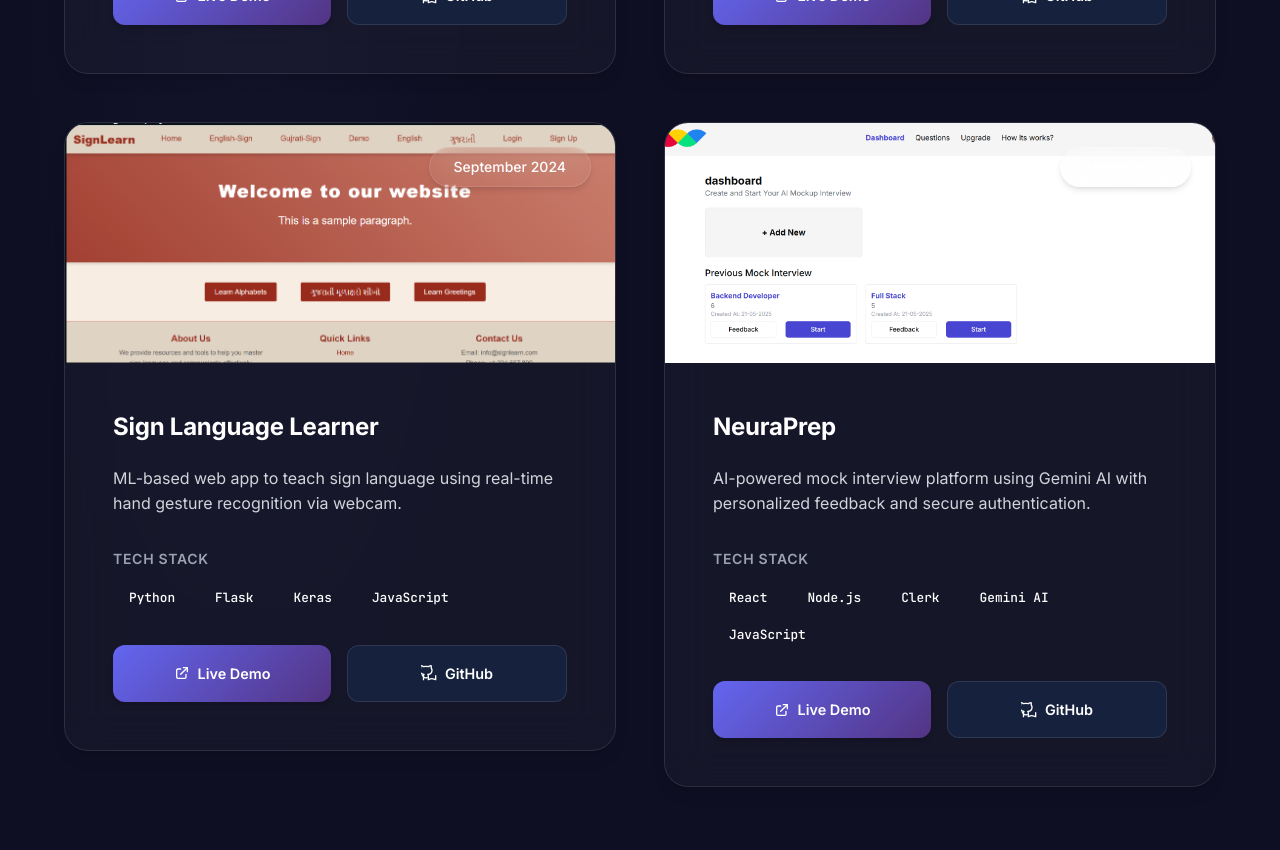
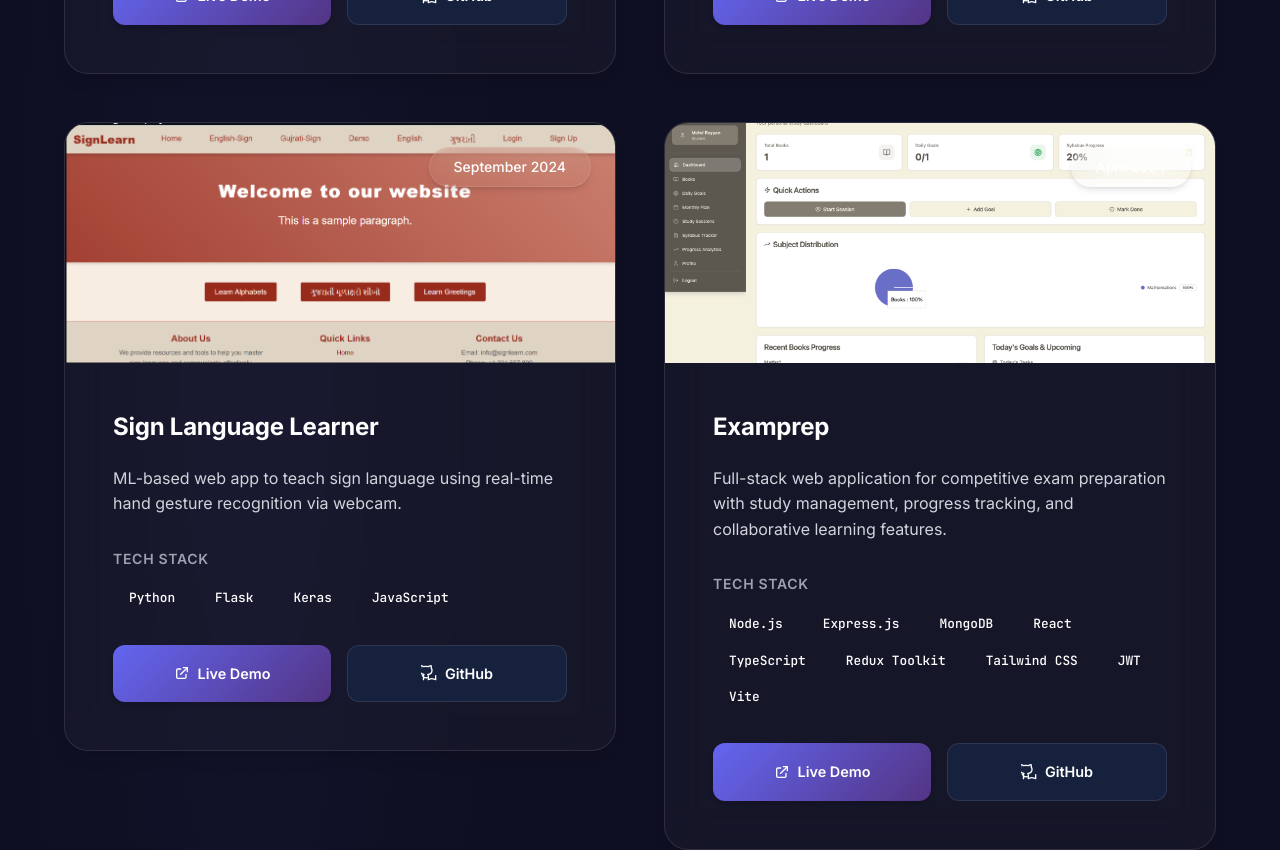
Before and after one commit to mrrayyan2005/MyPortfolio, a React (Create React App) app: page / in a window 1280 px wide. Shown: the part 6600-7450 px from the top of the page. Built offline with nearby package versions, Linux system fonts and the light colour scheme.

Commit message:
Add Examprep project to portfolio

```diff
--- a/src/data/projectsData.json
+++ b/src/data/projectsData.json
@@ -27,6 +27,16 @@
       "githubLink": "https://github.com/mrrayyan2005/learning-app-for-mute-and-deaf",
       "date": "September 2024"
     },
+
+    {
+      "title": "Examprep",
+      "shortDescription": "Full-stack web application for competitive exam preparation with study management, progress tracking, and collaborative learning features.",
+      "longDescription": "Developed a comprehensive study planner application designed for competitive exam preparation (UPSC, SSC, Banking, Railways). Built with Node.js/Express backend and React/TypeScript frontend, featuring study management, progress analytics, resource tracking, collaborative study groups, and real-time progress monitoring. Includes JWT authentication, Redux state management, and responsive UI with Tailwind CSS.",
+      "skills": ["Node.js", "Express.js", "MongoDB", "React", "TypeScript", "Redux Toolkit", "Tailwind CSS", "JWT", "Vite"],
+      "liveDemoLink": "https://examprep-one.vercel.app/",
+      "githubLink": "https://github.com/mrrayyan2005/Examprep",
+      "date": "April 2024"
+    },
     {
       "title": "NeuraPrep",
       "shortDescription": "AI-powered mock interview platform using Gemini AI with personalized feedback and secure authentication.",
@@ -34,7 +44,7 @@
       "skills": ["React", "Node.js", "Clerk", "Gemini AI", "JavaScript"],
       "liveDemoLink": "https://ai-mock-interview-git-master-mohd-rayyans-projects.vercel.app/sign-in?redirect_url=https%3A%2F%2Fai-mock-interview-git-master-mohd-rayyans-projects.vercel.app%2Fdashboard",
       "githubLink": "https://github.com/mrrayyan2005/AI-mock-Interview",
-      "date": "March 2024"
+      "date": "February 2024"
     }
   ]
 }
--- a/src/sections/ProjectSection.js
+++ b/src/sections/ProjectSection.js
@@ -7,6 +7,7 @@ import NeuraPrep from "../assets/img/NeuraPrep.png";
 import RayyanEstateImage from "../assets/img/RayyanEstate.png";
 import SignLearnImage from "../assets/img/SignLearn.png";
 import InsightCrmImage from "../assets/img/InsightCrm.png";
+import ExamprepImage from "../assets/img/Examprep.png";
 
 const ProjectSection = () => {
   const [hoveredProject, setHoveredProject] = useState(null);
@@ -20,6 +21,8 @@ const ProjectSection = () => {
       return SignLearnImage;
     } else if (title === "NeuraPrep") {
       return NeuraPrep;
+    } else if (title === "Examprep") {
+      return ExamprepImage;
     }
   };
 
@@ -29,6 +32,7 @@ const ProjectSection = () => {
       case 'RayyanEstate': return '🏠';
       case 'Sign Language Learner': return '🤝';
       case 'NeuraPrep': return '🎯';
+      case 'Examprep': return '📚';
       default: return '💼';
     }
   };
@@ -47,7 +51,10 @@ const ProjectSection = () => {
       'Cloudinary': '#3448C5',
       'Express.js': '#000000',
       'Tailwind CSS': '#06B6D4',
-      'Clerk': '#6C47FF'
+      'Clerk': '#6C47FF',
+      'TypeScript': '#3178C6',
+      'Redux Toolkit': '#764ABC',
+      'Vite': '#646CFF'
     };
     return colors[tech] || '#6366F1';
   };
```
Also changed, not shown: src/assets/img/Examprep.png (added).
